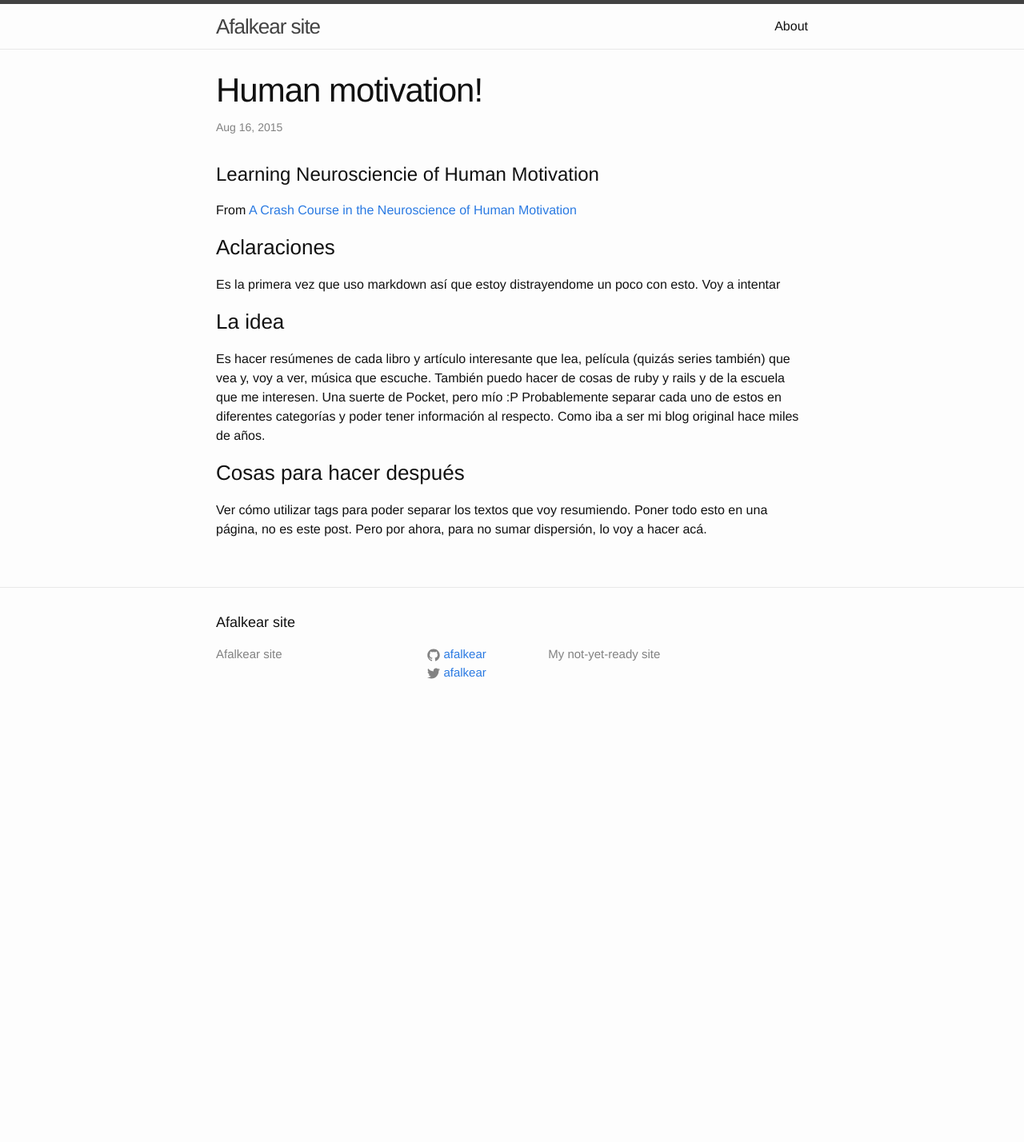
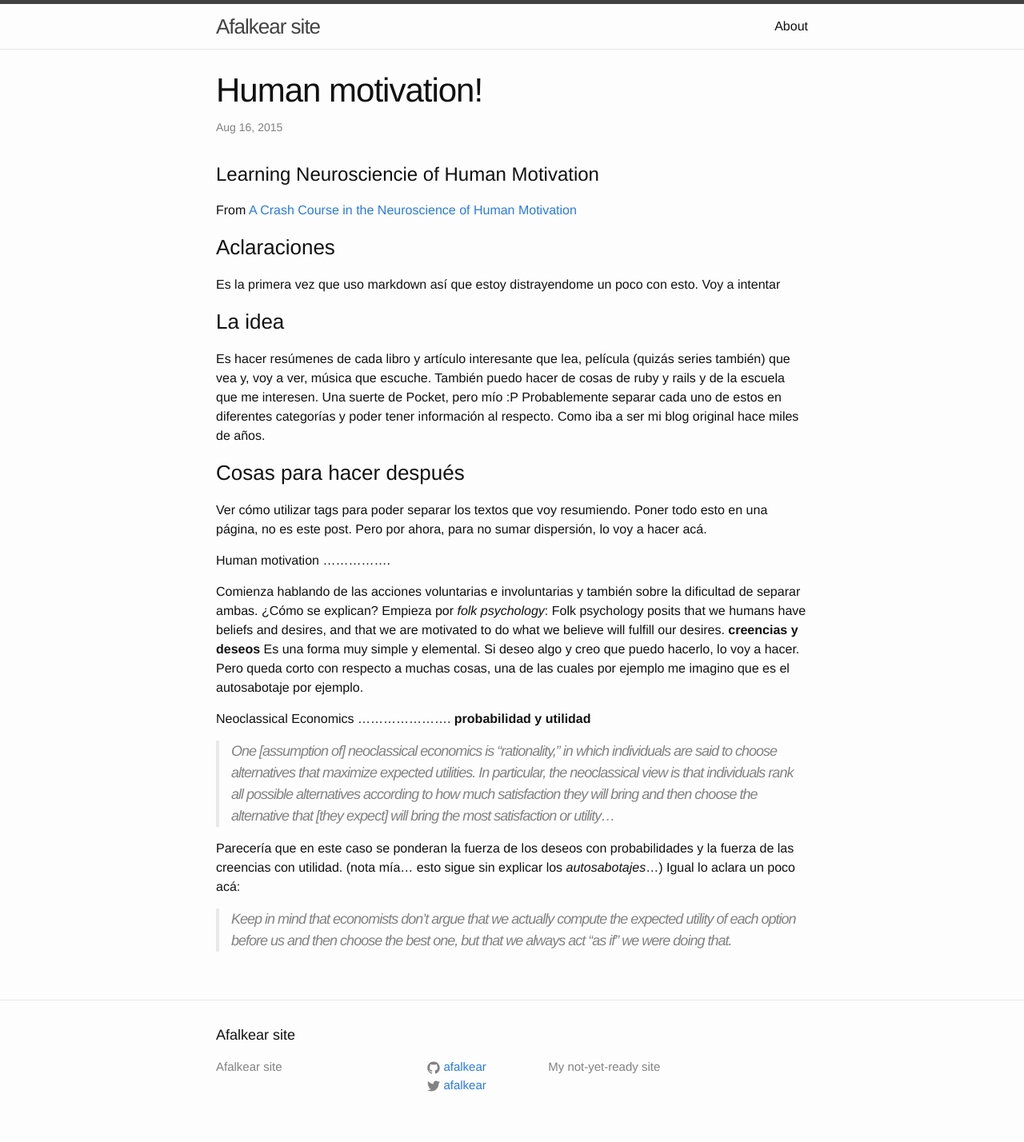
Before and after one commit to afalkear/afalkear.github.io, a Jekyll site: the page built from _posts/2015-08-16-human-motivation.markdown, in a window 1280 px wide. Shown: the whole page at 80% size. Built offline with Jekyll 4.4.1, drawn with Linux system fonts in a browser that asks for light colours; before the commit the page ends 912 px from its top, so only the background shows below that.

Commit message:
update to post

```diff
--- a/_posts/2015-08-16-human-motivation.markdown
+++ b/_posts/2015-08-16-human-motivation.markdown
@@ -21,3 +21,22 @@ Probablemente separar cada uno de estos en diferentes categorías y poder tener
 ### Cosas para hacer después
 Ver cómo utilizar tags para poder separar los textos que voy resumiendo.
 Poner todo esto en una página, no es este post. Pero por ahora, para no sumar dispersión, lo voy a hacer acá.
+
+Human motivation
+................
+
+Comienza hablando de las acciones voluntarias e involuntarias y también sobre la dificultad de separar ambas.
+¿Cómo se explican?
+Empieza por *folk psychology*: Folk psychology posits that we humans have beliefs and desires, and that we are motivated to do what we believe will fulfill our desires.
+**creencias y deseos**
+Es una forma muy simple y elemental. Si deseo algo y creo que puedo hacerlo, lo voy a hacer. Pero queda corto con respecto a muchas cosas, una de las cuales por ejemplo me imagino que es el autosabotaje por ejemplo.
+
+Neoclassical Economics
+......................
+**probabilidad y utilidad**
+> One [assumption of] neoclassical economics is "rationality," in which individuals are said to choose alternatives that maximize expected utilities. In particular, the neoclassical view is that individuals rank all possible alternatives according to how much satisfaction they will bring and then choose the alternative that [they expect] will bring the most satisfaction or utility...
+
+Parecería que en este caso se ponderan la fuerza de los deseos con probabilidades y la fuerza de las creencias con utilidad.
+(nota mía... esto sigue sin explicar los *autosabotajes*...)
+Igual lo aclara un poco acá:
+> Keep in mind that economists don't argue that we actually compute the expected utility of each option before us and then choose the best one, but that we always act "as if" we were doing that.
```
